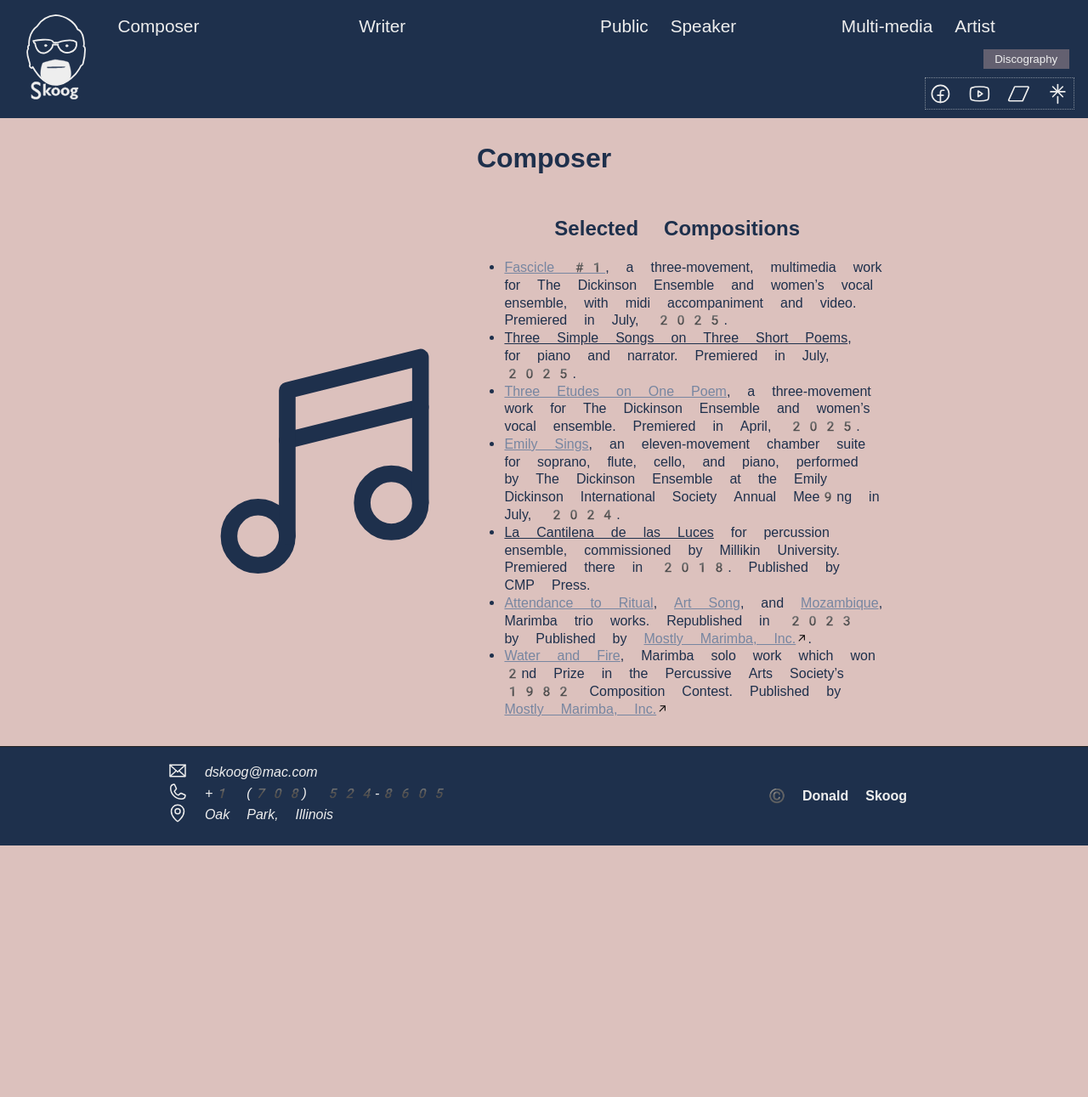
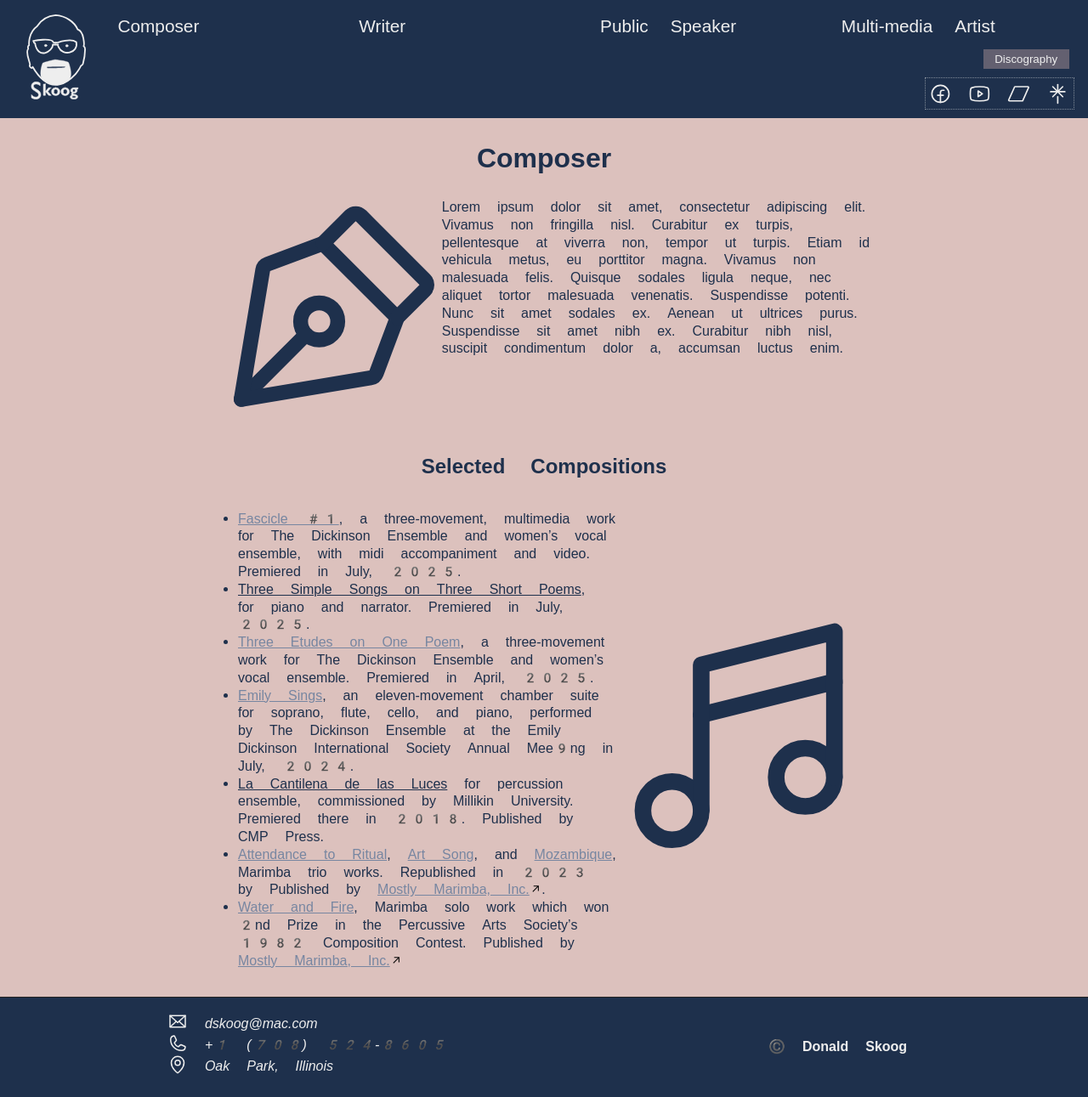
Before and after one commit to donaldskoog/don-skoog-website, a Jekyll site: the page built from composer.md, in a window 1280 px wide. Shown: the whole page at 85% size. Built offline with Jekyll 4.4.1, drawn with Linux system fonts in a browser that asks for light colours; some web fonts are replaced; before the commit the page ends 995 px from its top, so only the background shows below that.

Commit message:
Icon and placeholder copy for Composer screen.

```diff
--- a/composer.md
+++ b/composer.md
@@ -7,9 +7,15 @@ permalink: /composer/
 <section markdown=1>
 # Composer
   <div>
+    <svg xmlns="http://www.w3.org/2000/svg" viewBox="0 0 256 256"><rect width="256" height="256" fill="none"/><circle cx="124" cy="132" r="20" fill="none" stroke="currentColor" stroke-linecap="round" stroke-linejoin="round" stroke-width="16"/><line x1="40.01" y1="216" x2="109.86" y2="146.14" fill="none" stroke="currentColor" stroke-linecap="round" stroke-linejoin="round" stroke-width="16"/><path d="M40,216l139.45-23.24a8,8,0,0,0,6.17-5.08L208,128,128,48,68.32,70.38a8,8,0,0,0-5.08,6.17Z" fill="none" stroke="currentColor" stroke-linecap="round" stroke-linejoin="round" stroke-width="16"/><path d="M208,128l29.66-29.66a8,8,0,0,0,0-11.31L169,18.34a8,8,0,0,0-11.31,0L128,48" fill="none" stroke="currentColor" stroke-linecap="round" stroke-linejoin="round" stroke-width="16"/></svg>
+    <div>
+      Lorem ipsum dolor sit amet, consectetur adipiscing elit. Vivamus non fringilla nisl. Curabitur ex turpis, pellentesque at viverra non, tempor ut turpis. Etiam id vehicula metus, eu porttitor magna. Vivamus non malesuada felis. Quisque sodales ligula neque, nec aliquet tortor malesuada venenatis. Suspendisse potenti. Nunc sit amet sodales ex. Aenean ut ultrices purus. Suspendisse sit amet nibh ex. Curabitur nibh nisl, suscipit condimentum dolor a, accumsan luctus enim.
+    </div>
+  </div>
+## Selected Compositions
+  <div>
     <svg xmlns="http://www.w3.org/2000/svg" viewBox="0 0 256 256"><rect width="256" height="256" fill="none"/><circle cx="180" cy="164" r="28" fill="none" stroke="currentColor" stroke-linecap="round" stroke-linejoin="round" stroke-width="16"/><circle cx="52" cy="196" r="28" fill="none" stroke="currentColor" stroke-linecap="round" stroke-linejoin="round" stroke-width="16"/><line x1="208" y1="72" x2="80" y2="104" fill="none" stroke="currentColor" stroke-linecap="round" stroke-linejoin="round" stroke-width="16"/><polyline points="80 196 80 56 208 24 208 164" fill="none" stroke="currentColor" stroke-linecap="round" stroke-linejoin="round" stroke-width="16"/></svg>
     <div>
-      <h2>Selected Compositions</h2>
       <ul>
         <li>
           <a href="https://youtu.be/QvV104uQCxU" title="Youtube video">Fascicle #1</a>, a three-movement, multimedia work for The Dickinson Ensemble and women’s vocal ensemble, with midi accompaniment and video. Premiered in July, 2025.
```
